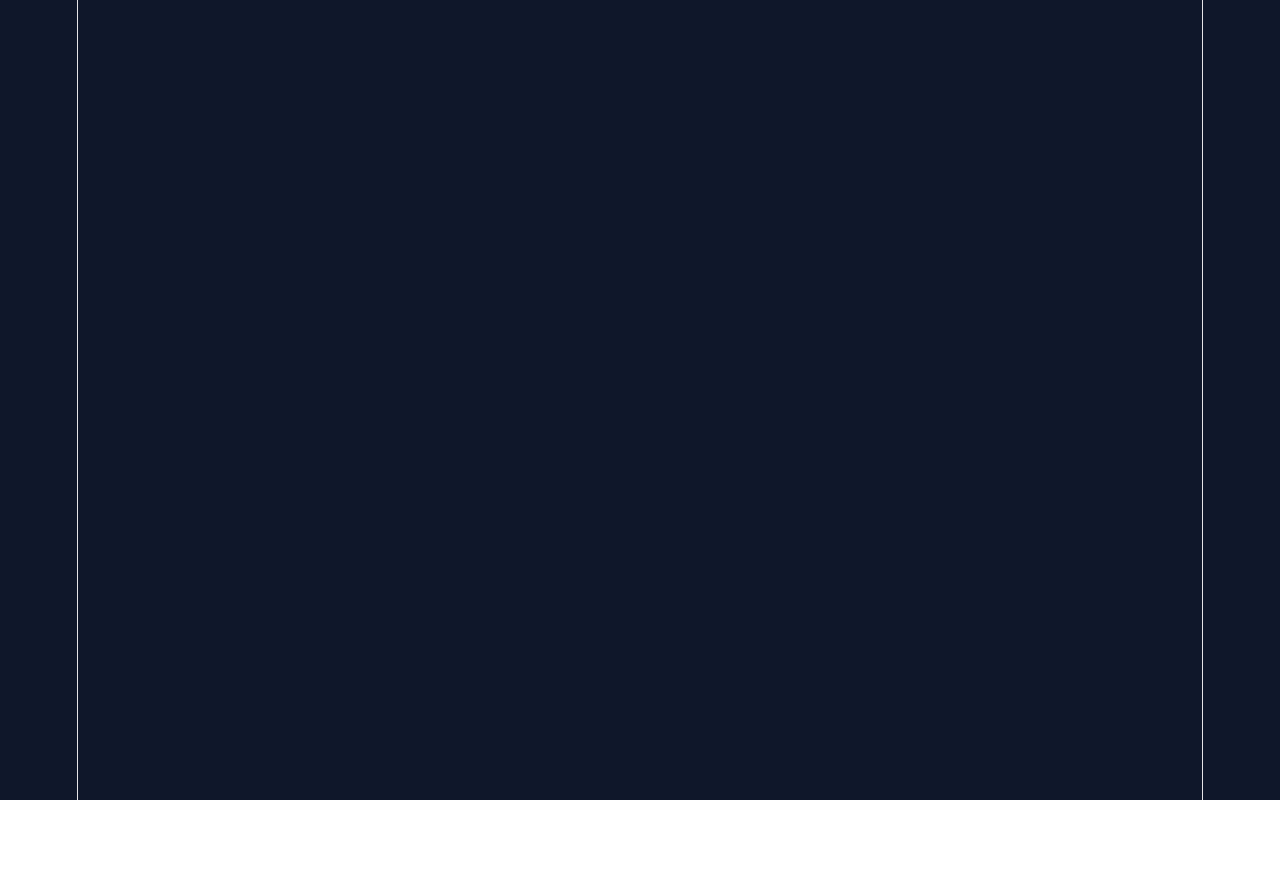
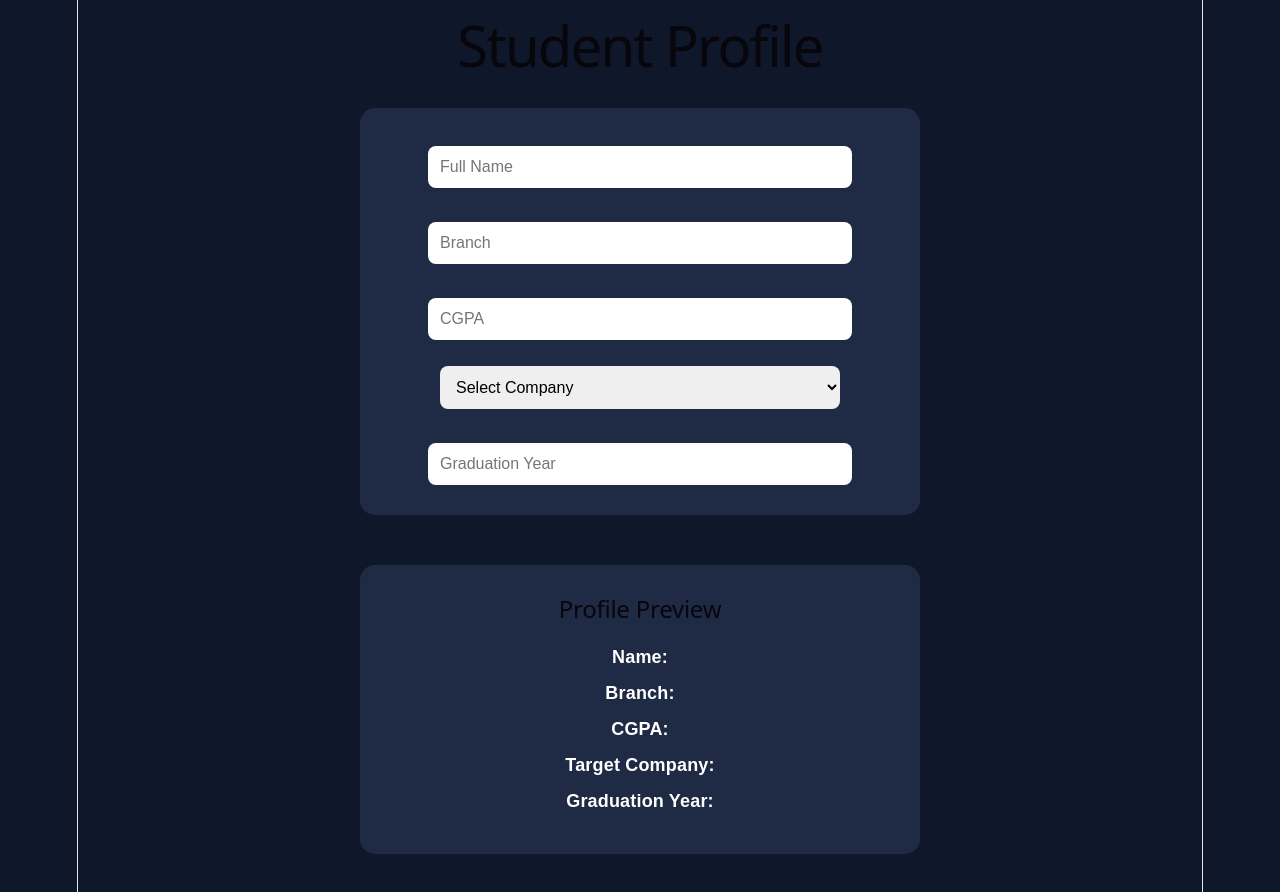
Before and after one commit to hussain-mirza951/PlaceMint-AI, a React app in the folder frontend/: page /profile in a window 1280 px wide. Before the commit this address had no page. Shown: the top 892 px of the page. Before the commit the page ends 800 px from the top, so only its background shows below. Built offline with nearby package versions, Linux system fonts and the light colour scheme; the HTML template or start-up script is replaced by a standard one.

Commit message:
Added profile module and readiness dashboard

```diff
--- a/frontend/src/App.css
+++ b/frontend/src/App.css
@@ -190,3 +190,38 @@ body {
   margin: 10px 0;
   font-size: 18px;
 }
+.progress-bar {
+  width: 100%;
+  height: 15px;
+  background: #334155;
+  border-radius: 20px;
+  margin-top: 20px;
+}
+
+.progress-fill {
+  height: 100%;
+  background: #2563eb;
+  border-radius: 20px;
+}
+input {
+  width: 80%;
+  padding: 12px;
+  border-radius: 8px;
+  border: none;
+  font-size: 16px;
+}
+input {
+  width: 80%;
+  padding: 12px;
+  border-radius: 8px;
+  border: none;
+  font-size: 16px;
+  margin-top: 8px;
+}
+select {
+  width: 80%;
+  padding: 12px;
+  border-radius: 8px;
+  border: none;
+  font-size: 16px;
+}
--- a/frontend/src/App.jsx
+++ b/frontend/src/App.jsx
@@ -6,6 +6,8 @@ import Dashboard from "./pages/Dashboard";
 import Resume from "./pages/Resume";
 import SkillTracker from "./pages/SkillTracker";
 import CompanyRoadmap from "./pages/CompanyRoadmap";
+import Readiness from "./pages/Readiness";
+import Profile from "./pages/Profile";
 function App() {
   return (
     <BrowserRouter>
@@ -16,6 +18,8 @@ function App() {
   <Route path="/resume" element={<Resume />} />
   <Route path="/skills" element={<SkillTracker />} />
   <Route path="/roadmap" element={<CompanyRoadmap />} />
+  <Route path="/readiness" element={<Readiness />} />
+  <Route path="/profile" element={<Profile />} />
 </Routes>
     </BrowserRouter>
   );
--- a/frontend/src/pages/Dashboard.jsx
+++ b/frontend/src/pages/Dashboard.jsx
@@ -1,13 +1,19 @@
 import "../App.css";
 import { Link } from "react-router-dom";
+
 function Dashboard() {
   return (
     <div className="dashboard">
       <h1>Welcome to PlaceMint AI</h1>
 
-      <p>Your placement preparation dashboard.</p>
+      <div className="features">
+        <Link to="/profile">
+          <div className="card">
+            <h3>Student Profile</h3>
+            <p>Manage your profile and goals.</p>
+          </div>
+        </Link>
 
-      <div className="features">
         <Link to="/resume">
           <div className="card">
             <h3>Resume Analyzer</h3>
@@ -25,7 +31,14 @@ function Dashboard() {
         <Link to="/roadmap">
           <div className="card">
             <h3>Company Roadmap</h3>
-    <p>Prepare for target companies step by step.</p>
+            <p>Prepare for target companies.</p>
+          </div>
+        </Link>
+
+        <Link to="/readiness">
+          <div className="card">
+            <h3>Placement Readiness</h3>
+            <p>View your readiness score.</p>
           </div>
         </Link>
       </div>
--- /dev/null
+++ b/frontend/src/pages/Profile.jsx
@@ -0,0 +1,85 @@
+import "../App.css";
+import { useState } from "react";
+
+function Profile() {
+  const [profile, setProfile] = useState({
+    name: "",
+    branch: "",
+    cgpa: "",
+    company: "",
+    year: "",
+  });
+
+  const handleChange = (e) => {
+    setProfile({
+      ...profile,
+      [e.target.name]: e.target.value,
+    });
+  };
+
+  return (
+    <div className="dashboard">
+      <h1>Student Profile</h1>
+
+      <div className="roadmap-result">
+        <input
+          type="text"
+          name="name"
+          placeholder="Full Name"
+          onChange={handleChange}
+        />
+
+        <br /><br />
+
+        <input
+          type="text"
+          name="branch"
+          placeholder="Branch"
+          onChange={handleChange}
+        />
+
+        <br /><br />
+
+        <input
+          type="text"
+          name="cgpa"
+          placeholder="CGPA"
+          onChange={handleChange}
+        />
+
+        <br /><br />
+
+        <select
+          name="company"
+          onChange={handleChange}
+        >
+          <option value="">Select Company</option>
+          <option value="Google">Google</option>
+          <option value="Amazon">Amazon</option>
+          <option value="Microsoft">Microsoft</option>
+        </select>
+
+        <br /><br />
+
+        <input
+          type="text"
+          name="year"
+          placeholder="Graduation Year"
+          onChange={handleChange}
+        />
+      </div>
+
+      <div className="roadmap-result">
+        <h2>Profile Preview</h2>
+
+        <p><strong>Name:</strong> {profile.name}</p>
+        <p><strong>Branch:</strong> {profile.branch}</p>
+        <p><strong>CGPA:</strong> {profile.cgpa}</p>
+        <p><strong>Target Company:</strong> {profile.company}</p>
+        <p><strong>Graduation Year:</strong> {profile.year}</p>
+      </div>
+    </div>
+  );
+}
+
+export default Profile;
--- /dev/null
+++ b/frontend/src/pages/Readiness.jsx
@@ -0,0 +1,85 @@
+import "../App.css";
+
+function Readiness() {
+  const profile = {
+    name: "Ali",
+    cgpa: 8.42,
+    company: "Google",
+  };
+
+  let resumeScore = 80;
+  let skillsScore = 75;
+  let projectsScore = 90;
+  let aptitudeScore = 60;
+
+  let bonus = 0;
+
+  if (profile.cgpa >= 8.5) {
+    bonus += 5;
+  }
+
+  const overallScore = Math.min(
+    100,
+    Math.round(
+      (
+        resumeScore +
+        skillsScore +
+        projectsScore +
+        aptitudeScore
+      ) / 4 + bonus
+    )
+  );
+
+  return (
+    <div className="dashboard">
+      <h1>Placement Readiness</h1>
+
+      <div className="roadmap-result">
+        <h2>{profile.name}</h2>
+
+        <p>Target Company: {profile.company}</p>
+
+        <p>CGPA: {profile.cgpa}</p>
+
+        <h2>Overall Readiness: {overallScore}%</h2>
+
+        <div className="progress-bar">
+          <div
+            className="progress-fill"
+            style={{ width: `${overallScore}%` }}
+          ></div>
+        </div>
+
+        <br />
+
+        <h3>Recommendations</h3>
+
+        {profile.company === "Google" && (
+          <>
+            <p>✓ Learn System Design</p>
+            <p>✓ Practice Competitive Programming</p>
+            <p>✓ Solve LeetCode Medium Questions</p>
+          </>
+        )}
+
+        {profile.company === "Amazon" && (
+          <>
+            <p>✓ Master DSA</p>
+            <p>✓ Build Backend Projects</p>
+            <p>✓ Practice OA Questions</p>
+          </>
+        )}
+
+        {profile.company === "Microsoft" && (
+          <>
+            <p>✓ Strengthen OOP Concepts</p>
+            <p>✓ Build Full Stack Projects</p>
+            <p>✓ Practice Behavioral Questions</p>
+          </>
+        )}
+      </div>
+    </div>
+  );
+}
+
+export default Readiness;
```
Lines whose indentation alone changed are shown as unchanged.
